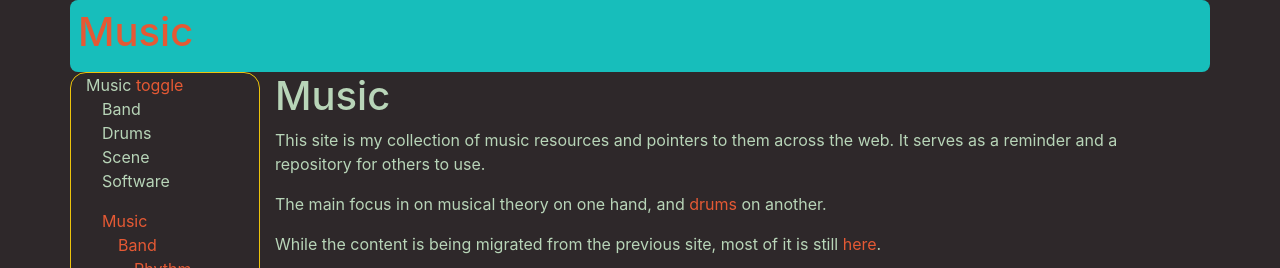
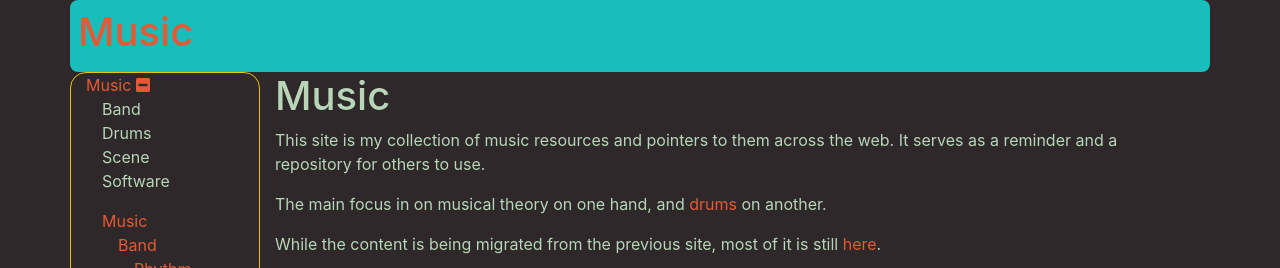
Before and after one commit to MisterY/music-site, a Jekyll site: the page built from index.md, in a window 1280 px wide. Shown: the top 268 px of the page. Built offline with Jekyll 4.4.1, drawn with Linux system fonts in a browser that asks for light colours; nearby versions of some CDN libraries; our own code applies the rules of GitHub Pages for plain Markdown files.

Commit message:
adding the icon holder

```diff
--- a/_includes/left-nav.md
+++ b/_includes/left-nav.md
@@ -1,6 +1,8 @@
 <div>
-  <a>Music</a>
-  <a href="#music" data-toggle="collapse" aria-expanded="true">toggle</a>
+  <a href="#music" data-toggle="collapse" aria-expanded="true">
+    Music
+    <i class="fa" aria-hidden="true"></i>
+  </a>
 </div>
 <ul id="music">
   <li>Band</li>
```
